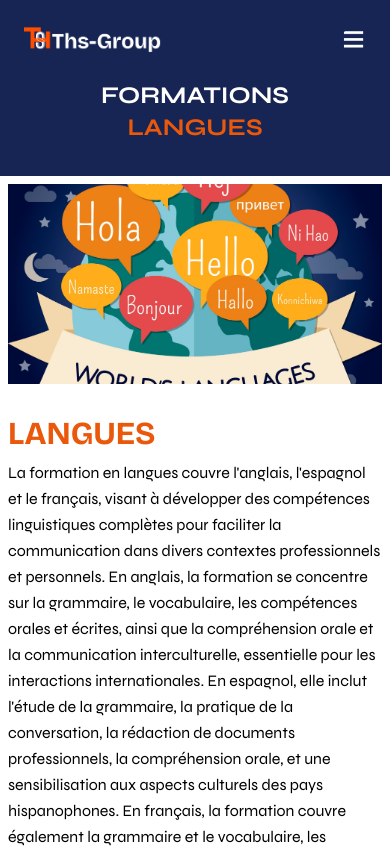
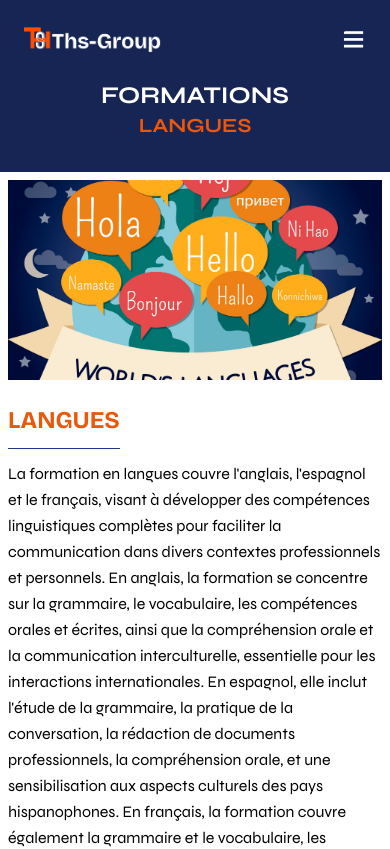
Before and after one commit to MnD3v/ths, a Next.js app: page /formations/langues in a window 390 px wide. Shown: the top 849 px of the page. Built offline with nearby package versions, Linux system fonts and the light colour scheme; a web font is replaced by a local one.

Commit message:
aleatoire, tout est aleatoire. rien de certain

```diff
--- a/src/app/formations/[link]/page.tsx
+++ b/src/app/formations/[link]/page.tsx
@@ -47,7 +47,7 @@ const Formation = ({ params }: { params: { link: string } }) => {
                     <div className=' justify-center items-center mb-8 md:my-12 mx-2'>
                         <h1 className='text-center text-2xl md:text-4xl'>FORMATIONS </h1>
 
-                        <h1 className='text-center text-2xl md:text-4xl text-orange-600'>{formation?.title}</h1>
+                        <h1 className='text-center text-xl md:text-4xl text-orange-600'>{formation?.title}</h1>
                     </div>
 
                 </div>
@@ -56,7 +56,8 @@ const Formation = ({ params }: { params: { link: string } }) => {
 
                         <div className='m-2 md:m-9'>
                             <img src={"/formations/" + formation?.icon.split('.')[0] + ".jpg"} alt="" className='h-[200px] sm:h-[300px] md:h-[500px] w-full object-cover' />
-                            <h1 className='font-bricolage text-orange-600 mt-6'>{formation?.title}</h1>
+                            <h1 className='font-bricolage text-2xl md:text-4xl text-orange-600 mt-6'>{formation?.title}</h1>
+                            <div className='h-px w-28 bg-blue-900 my-3'></div>
                             <p>{formation?.full_description}</p>
                             <h2 className='text-orange-600 font-bricolage mt-6'>Débouchés</h2>
                             {
--- a/src/app/layout.tsx
+++ b/src/app/layout.tsx
@@ -15,8 +15,8 @@ const geistMono = localFont({
 });
 
 export const metadata: Metadata = {
-  title: "Create Next App",
-  description: "Generated by create next app",
+  title: "THS-Group",
+  description: "Entreprise de formation des jeunes",
 };
 
 export default function RootLayout({
```
